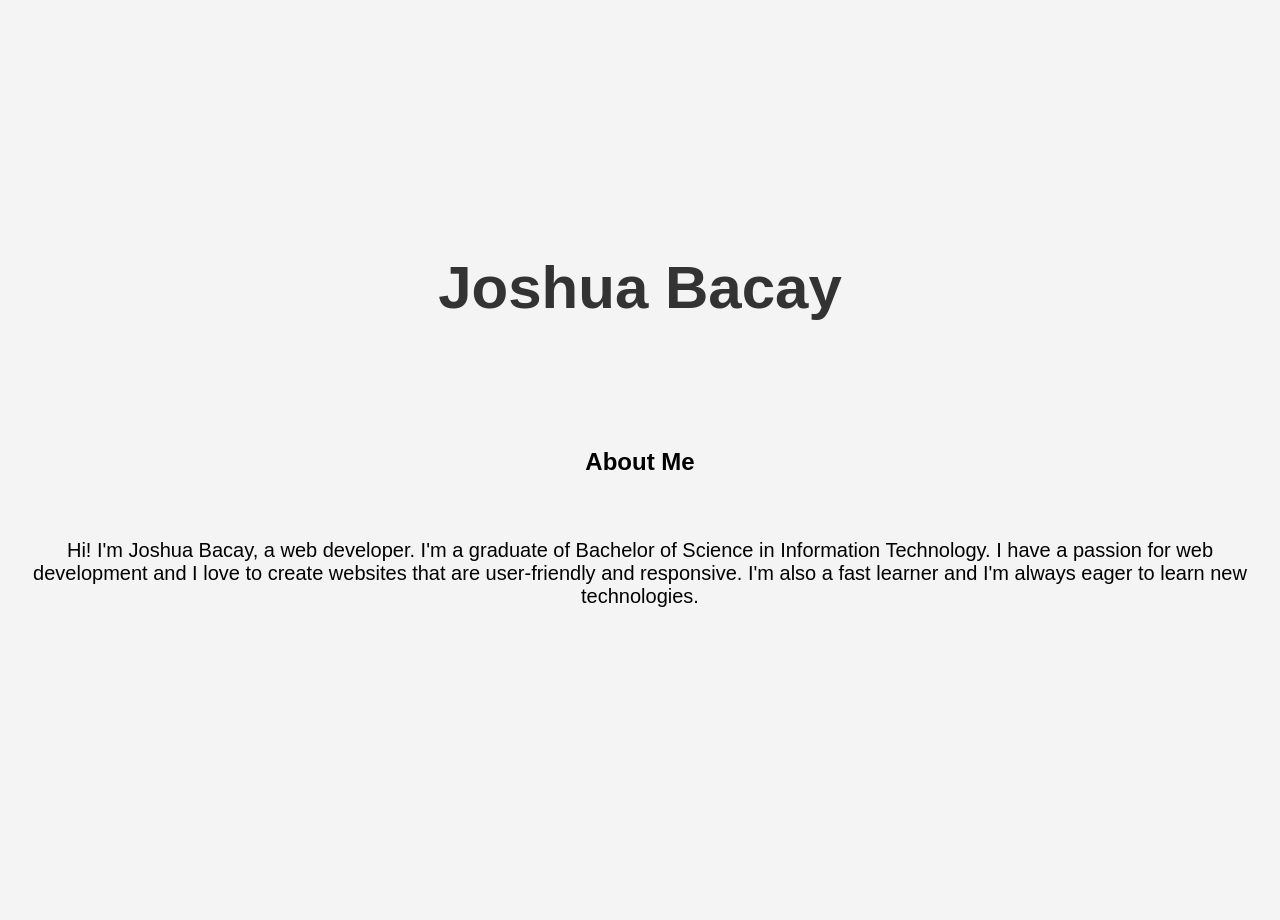
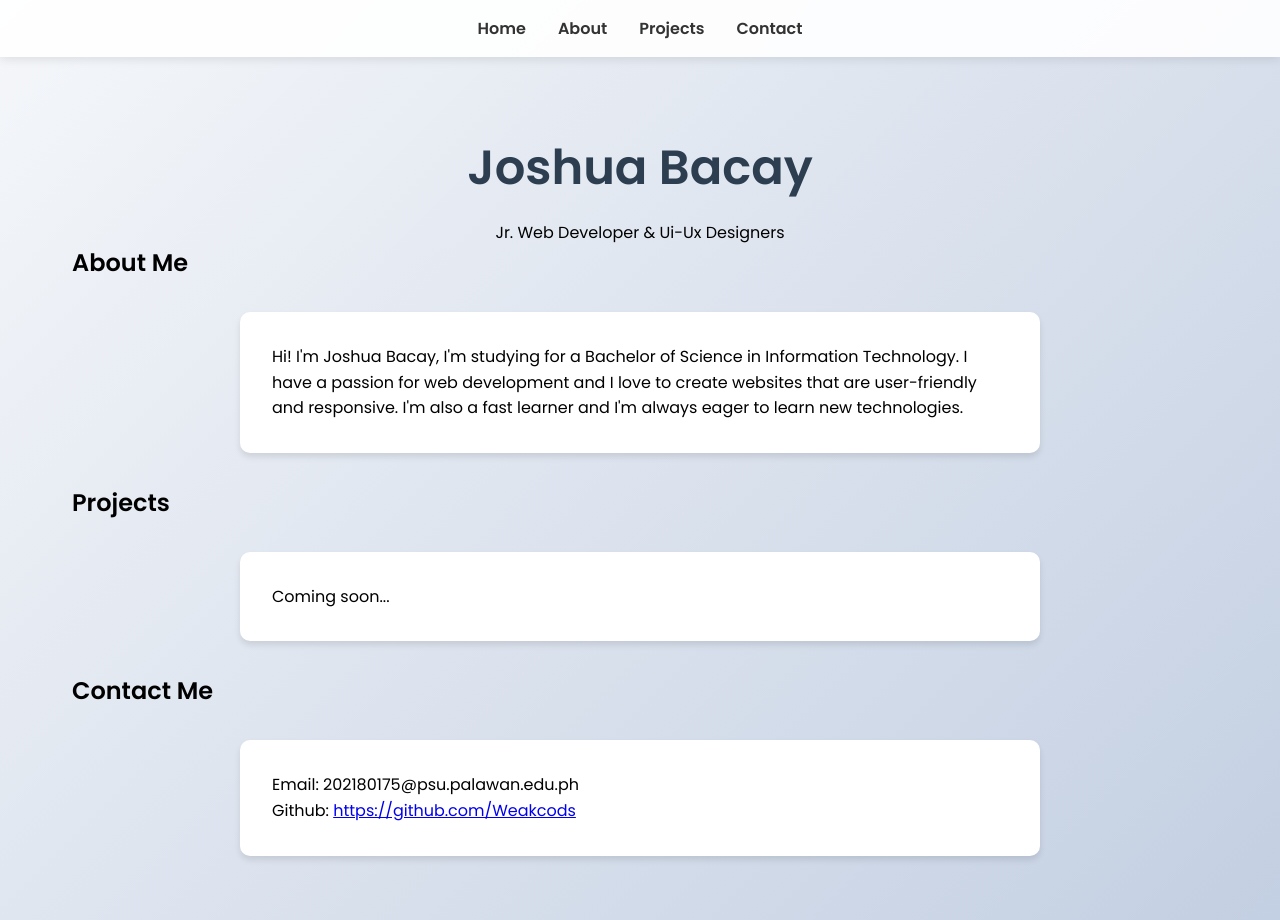
Before and after one commit to Weakcods/practice-01-vrc, a plain HTML site: page index.html in a window 1280 px wide. Before the commit the page ends 800 px from the top, so only its background shows below. Drawn offline with Linux system fonts and the light colour scheme.

Commit message:
Refactor index.html to improve layout and styling, add navigation, and enhance content sections

```diff
--- a/index.html
+++ b/index.html
@@ -4,37 +4,126 @@
     <meta charset="UTF-8">
     <meta name="viewport" content="width=device-width, initial-scale=1.0">
     <title>Portfolio of Joshua Bacay</title>
+    <link href="https://fonts.googleapis.com/css2?family=Poppins:wght@300;400;600&display=swap" rel="stylesheet">
 </head>
 <style>
+    * {
+        margin: 0;
+        padding: 0;
+        box-sizing: border-box;
+    }
+
     body {
-        font-family: Poppins, sans-serif;
+        font-family: 'Poppins', sans-serif;
+        background: linear-gradient(135deg, #f5f7fa 0%, #c3cfe2 100%);
+        min-height: 100vh;
+    }
+
+    nav {
+        background: rgba(255, 255, 255, 0.9);
+        padding: 1rem;
+        position: fixed;
+        width: 100%;
+        top: 0;
+        box-shadow: 0 2px 10px rgba(0,0,0,0.1);
+    }
+
+    nav ul {
+        display: flex;
+        justify-content: center;
+        list-style: none;
+        gap: 2rem;
+    }
+
+    nav a {
+        text-decoration: none;
+        color: #333;
+        font-weight: 600;
+        transition: color 0.3s;
+    }
+
+    nav a:hover {
+        color: #007bff;
+    }
+
+    .container {
+        max-width: 1200px;
+        margin: 0 auto;
+        padding: 2rem;
+    }
+
+    .user {
+        margin-top: 100px;
         text-align: center;
-        background-color: #f4f4f4;
+        animation: fadeIn 1s ease-in;
     }
-    .user {
-        color: #333;
-        margin-top: 20%;
-        font-size: 30px;
+
+    .user h1 {
+        font-size: 3rem;
+        color: #2c3e50;
+        margin-bottom: 1rem;
     }
-    .about {
-        margin-top: 10%;
+
+    .about.contact {
+        margin-top: 4rem;
+        text-align: center;
     }
+
+    .about h2.contact {
+        color: #2c3e50;
+        font-size: 2rem;
+        margin-bottom: 2rem;
+    }
+
     .description {
-        margin-top: 5%;
-        font-size: 20px;
+        background: white;
+        padding: 2rem;
+        border-radius: 10px;
+        box-shadow: 0 4px 6px rgba(0,0,0,0.1);
+        margin: 2rem auto;
+        max-width: 800px;
+        line-height: 1.6;
     }
+
+
 </style>
 <body>
-    <div class="user">
+    <nav>
+        <ul>
+            <li><a href="#home">Home</a></li>
+            <li><a href="#about">About</a></li>
+            <li><a href="#projects">Projects</a></li>
+            <li><a href="#contact">Contact</a></li>
+        </ul>
+    </nav>
+
+    <div class="container">
+        <div class="user" id="home">
             <h1>Joshua Bacay</h1>
+            <p> Jr. Web Developer & Ui-Ux Designers</p>
         </div>
 
-    <div class="about">
+        <div class="about" id="about">
             <h2>About Me</h2>
+            <div class="description">
+                <p>Hi! I'm Joshua Bacay, I'm studying for a Bachelor of Science in Information Technology. I have a passion for web development and I love to create websites that are user-friendly and responsive. I'm also a fast learner and I'm always eager to learn new technologies.</p>
             </div>
-    <div class="description">
-        <p>Hi! I'm Joshua Bacay, a web developer. I'm a graduate of Bachelor of Science in Information Technology. I have a passion for web development and I love to create websites that are user-friendly and responsive. I'm also a fast learner and I'm always eager to learn new technologies.</p>
         </div>
 
+        <div class="projects" id="projects">
+            <h2>Projects</h2>
+            <div class="description">
+                <p>Coming soon...</p>
+            </div>
+        </div>
+
+        <div class="contact" id="contact">
+            <h2>Contact Me</h2>
+            <div class="description">
+                <p>Email: 202180175@psu.palawan.edu.ph</p>
+                <p>Github: <a href="https://github.com/Weakcods" target="_blank">https://github.com/Weakcods</a></p>
+            </div>
+        </div>
+    </div>
 </body>
 </html>
```
Lines whose indentation alone changed are shown as unchanged.
